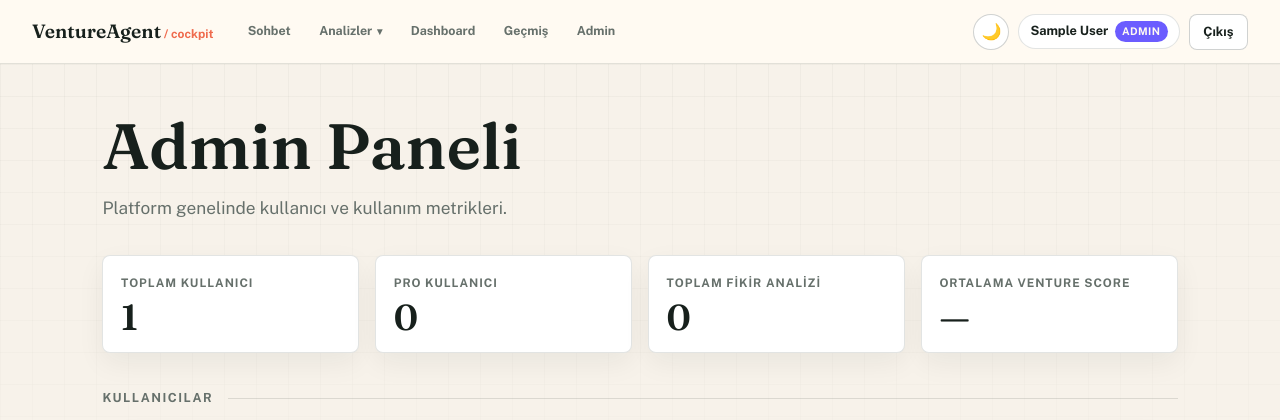
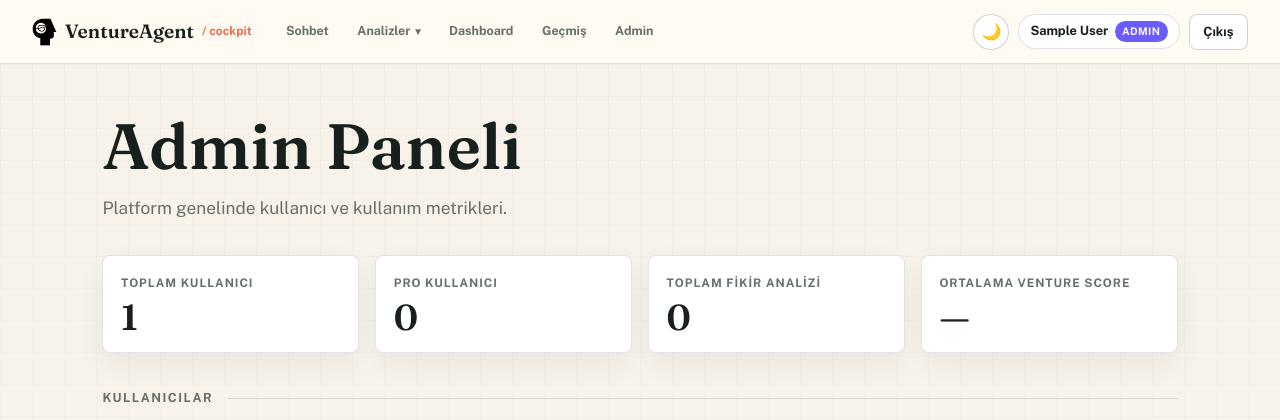
Before and after one commit to ozgegul/VentureAgent, a Flask app: page /admin/ in a window 1280 px wide. Shown: the top 420 px of the page. Run offline with Flask 3, Linux system fonts and the light colour scheme; the visitor is signed in with stand-in values (Sample User, id 1); data comes from the database, SQL or seed files in the repository; data that the repository does not hold is empty.

Commit message:
feat(brand): add VentureAgent logo to navbar and homepage hero
- Yüklenen logo görseli işlenip şeffaf arka planlı PNG'ye dönüştürüldü
  (frontend/static/img/logo.png)
- Navbar'da marka linkinin içine, ana sayfa hero bölümünde başlığın
  üstüne eklendi
- Favicon olarak da kullanılıyor
- Logo siyah mürekkep olduğu için dark mode'da otomatik beyaza dönüyor
  (CSS filter: invert(1)) — koyu navbar/arka planda kaybolmuyor

```diff
--- a/frontend/static/css/style.css
+++ b/frontend/static/css/style.css
@@ -123,7 +123,12 @@ code {
     font-size: 1.2rem;
     font-weight: 600;
     flex-shrink: 0;
+    display: inline-flex;
+    align-items: center;
+    gap: 0.5rem;
 }
+.brand-logo { height: 28px; width: auto; display: block; }
+[data-theme="dark"] .brand-logo { filter: invert(1); }
 .brand::after { content: " / cockpit"; color: var(--coral); font-family: var(--font-body); font-size: 0.75rem; font-weight: 700; }
 .brand:hover { color: var(--teal-dark); }
 
@@ -289,6 +294,9 @@ code {
     padding: 3.2rem 1.4rem 4rem;
     position: relative;
 }
+
+.hero-logo { height: 64px; width: auto; display: block; margin-bottom: 1.4rem; }
+[data-theme="dark"] .hero-logo { filter: invert(1); }
 
 .eyebrow {
     display: inline-flex;
--- a/frontend/templates/base.html
+++ b/frontend/templates/base.html
@@ -7,6 +7,7 @@
     <link rel="preconnect" href="https://fonts.googleapis.com">
     <link href="https://fonts.googleapis.com/css2?family=Fraunces:ital,wght@0,500;0,600;1,500&family=Public+Sans:wght@400;500;600;700&display=swap" rel="stylesheet">
     <link rel="stylesheet" href="{{ url_for('static', filename='css/style.css') }}">
+    <link rel="icon" type="image/png" href="{{ url_for('static', filename='img/logo.png') }}">
     <script>
         // Sayfa boyanmadan önce temayı uygula (flash-of-wrong-theme olmasın diye <head> içinde).
         (function () {
@@ -19,7 +20,10 @@
 <body>
     <nav class="navbar">
         <div class="navbar-top">
-            <a href="{{ url_for('main.index') }}" class="brand">VentureAgent</a>
+            <a href="{{ url_for('main.index') }}" class="brand">
+                <img src="{{ url_for('static', filename='img/logo.png') }}" alt="VentureAgent logo" class="brand-logo">
+                VentureAgent
+            </a>
             <div class="nav-links">
                 <a href="{{ url_for('chat.chat_page') }}">Sohbet</a>
                 <details class="nav-dropdown">
--- a/frontend/templates/index.html
+++ b/frontend/templates/index.html
@@ -5,6 +5,7 @@
 {% block content %}
     <section class="hero-shell">
         <div>
+            <img src="{{ url_for('static', filename='img/logo.png') }}" alt="VentureAgent logosu" class="hero-logo">
             <span class="eyebrow">Girişimcinin AI cockpit'i</span>
             <h1>Fikrini tahmine değil, sinyale göre büyüt.</h1>
             <p class="subtitle">
```
Also changed, not shown: frontend/static/images/logo.png (added), frontend/static/img/logo.png (added).
